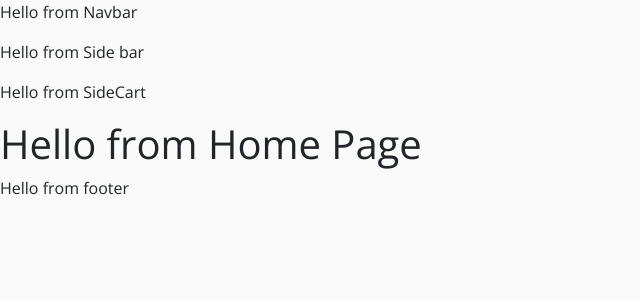
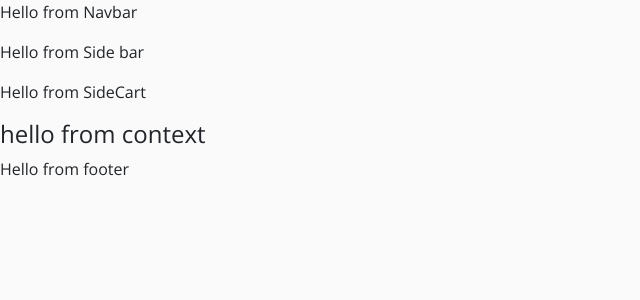
Before and after one commit to calebbenjii/Broks, a React (Create React App) app: page / in a window 1280 px wide. Shown: the top 300 px of the page, without its empty margins (0-640 px from the left). Built offline with nearby package versions, Linux system fonts and the light colour scheme.

Commit message:
Context API setup

```diff
--- /dev/null
+++ b/src/context/context.js
@@ -0,0 +1,17 @@
+import React, { Component } from 'react'
+
+const ProductContext = React.createContext();
+
+class ProductProvider extends Component {
+  render(){
+    return (
+      <ProductContext.Provider value="hello from context">
+      {this.props.children}
+    </ProductContext.Provider>
+    )
+  }
+}
+
+const ProductConsumer = ProductContext.Consumer;
+
+export {ProductProvider, ProductConsumer }
--- /dev/null
+++ b/src/context/package.json
@@ -0,0 +1,3 @@
+{
+  "main":"context.js"
+}
--- a/src/index.js
+++ b/src/index.js
@@ -3,13 +3,16 @@
 import App from './App';
 import * as serviceWorker from './serviceWorker';
 import {BrowserRouter as Route} from 'react-router-dom';
+import {ProductProvider} from './context'
 
 ReactDOM.render(
-  <Route>
-    <React.StrictMode>
-      <App />
-    </React.StrictMode>
-  </Route>,
+  <ProductProvider>
+    <Route>
+      <React.StrictMode>
+        <App />
+      </React.StrictMode>
+    </Route>
+  </ProductProvider>,
   document.getElementById('root')
 );
 
--- a/src/pages/HomePage.js
+++ b/src/pages/HomePage.js
@@ -1,9 +1,12 @@
 import React from 'react'
+import { ProductConsumer } from '../context'
 
 export default function HomePage() {
   return (
     <>
-      <h1>Hello from Home Page</h1>
+      <ProductConsumer>
+        {value => <h4>{value}</h4>}
+      </ProductConsumer>
     </>
   )
 }
```
